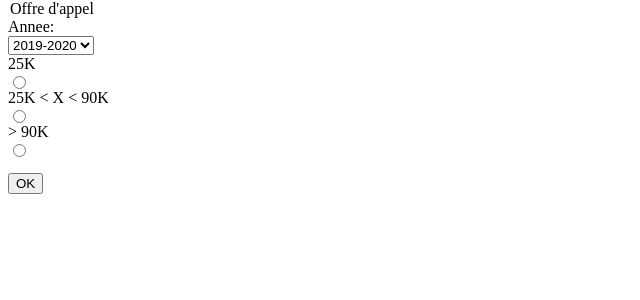
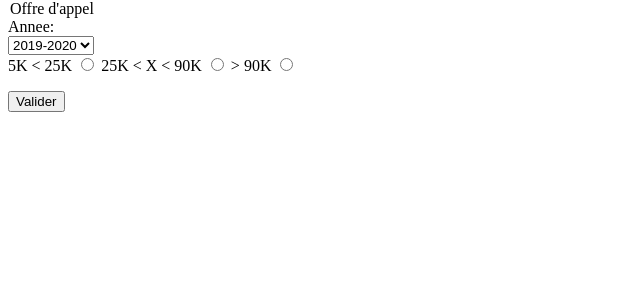
Before and after one commit to bdiagana/formulaire, a PHP site: page /form_offre.php in a window 1280 px wide. Shown: the part 26-326 px from the top of the page, without its empty margins (0-640 px from the left). Run offline with PHP 8.4, Linux system fonts and the light colour scheme.

Commit message:
form_offre, add radio button

```diff
--- a/form_offre.php
+++ b/form_offre.php
@@ -21,42 +21,54 @@
                     </div>
 		</div>
                 <div class="control-group" id="doc1" hidden="true">
-                    <label class="control-label">Document1:</label>
+                    <label class="control-label">Devis1:</label>
                     <div class="controls">
                         <input type="file"  name="doc1">
 		            </div>
 		        </div>
                 <div class="control-group" id="doc2" hidden="true">
-                    <label class="control-label">Document2:</label>
+                    <label class="control-label">Devis2:</label>
                     <div class="controls">
                         <input type="file"  name="doc2">
                     </div>
                 </div>
-                <div class="control-group" id="devis" hidden="true">
-                    <label class="control-label">Devis:</label>
+                <div class="control-group" id="doc3" hidden="true">
+                    <label class="control-label">Devis3:</label>
                     <div class="controls">
-                        <input type="file"  name="devis">
+                        <input type="file"  name="doc3">
                     </div>
                 </div>
-                <div class="control-group">
-                    <label class="control-label">25K</label>
+                <div class="control-group" id="doc4" hidden="true">
+                    <label class="control-label">RIB:</label>
                     <div class="controls">
-                         <input type="radio" class="custom-control-input" id="defaultGroupExample1" value="1" name="mpRadios" >
-                    </div>
-                    <label class="control-label">25K < X < 90K</label>
-                    <div class="controls">
-                        <input type="radio" class="custom-control-input" id="defaultGroupExample2" value="2" name="mpRadios" >
-                    </div>
-                    <label class="control-label">> 90K</label>
-                    <div class="controls">
-                        <input type="radio" class="custom-control-input" id="defaultGroupExample3" value="3" name="mpRadios" >
+                        <input type="file"  name="doc4">
                     </div>
                 </div>
+                <div class="control-group" id="doc5" hidden="true">
+                    <label class="control-label">PTF:</label>
+                      <div class="controls">
+                        <input type="file"  name="doc5">
+                      </div>
+                </div>
+                    <div class="control-group" id="doc6" hidden="true">
+                        <label class="control-label">Publication:</label>
+                        <div class="controls">
+                            <input type="file"  name="doc6">
+                        </div>
+                    </div>
+
+                        <label class="control-label">5K < 25K</label>
+                         <input type="radio" class="custom-control-input" id="defaultGroupExample1" value="1" name="mpRadios" >
+                         <label class="control-label">25K < X < 90K</label>
+                        <input type="radio" class="custom-control-input" id="defaultGroupExample2" value="2" name="mpRadios" >
+                        <label class="control-label"> > 90K</label>
+                        <input type="radio" class="custom-control-input" id="defaultGroupExample3" value="3" name="mpRadios" >
+
                 <input type="hidden"  name="form" id="login" value="offre" >
 
         </div>
         <div class="controls">
-            <button type="submit" class="btn">OK</button>
+            <button type="submit" class="btn">Valider</button>
         </div>
         </form>
     </div>
@@ -66,20 +78,39 @@
 <script type="text/javascript">
     $(document).ready(function () {
         $("input[type='radio']").on('change', function () {
+            var value1 = $("input[id='defaultGroupExample1']:checked").val();
             var selectedValue = $("input[id='defaultGroupExample2']:checked").val();
             var selectedValue2 = $("input[id='defaultGroupExample3']:checked").val();
+
+            if(value1){
+                document.getElementById("doc1").hidden = false;
+                document.getElementById("doc2").hidden = false;
+                document.getElementById("doc3").hidden = false;
+                document.getElementById("doc4").hidden = false;
+                document.getElementById("doc5").hidden = true;
+                document.getElementById("doc6").hidden = true;
+            }
             if (selectedValue) {
+                document.getElementById("doc1").hidden = false;
+                document.getElementById("doc2").hidden = false;
+                document.getElementById("doc3").hidden = false;
+                document.getElementById("doc4").hidden = false;
+                document.getElementById("doc5").hidden = true;
+                document.getElementById("doc6").hidden = true;
+            } else if (selectedValue2) {
                 document.getElementById("doc1").hidden = true;
                 document.getElementById("doc2").hidden = true;
-                document.getElementById("devis").hidden = false;
-            } else if (selectedValue2) {
-                document.getElementById("doc1").hidden = false;
-                document.getElementById("doc2").hidden = false;
-                document.getElementById("devis").hidden = true;
+                document.getElementById("doc3").hidden = true;
+                document.getElementById("doc4").hidden = true;
+                document.getElementById("doc5").hidden = false;
+                document.getElementById("doc6").hidden = false;
             } else {
-                document.getElementById("devis").hidden = true;
-                document.getElementById("doc1").hidden = false;
+                document.getElementById("doc1").hidden = true;
                 document.getElementById("doc2").hidden = true;
+                document.getElementById("doc3").hidden = true;
+                document.getElementById("doc4").hidden = true;
+                document.getElementById("doc5").hidden = false;
+                document.getElementById("doc6").hidden = false;
             }
         });
     });
```
